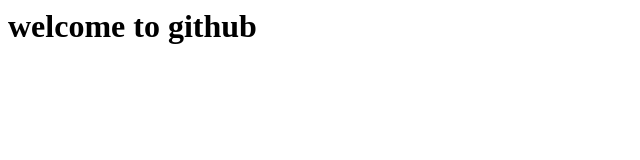
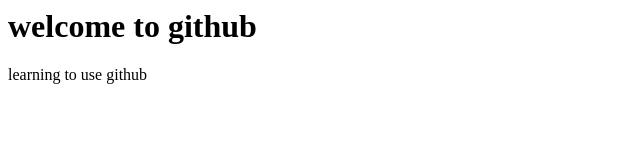
Before and after one commit to Pavan-1502/learing-fullstack, a plain HTML site: page index.html in a window 1280 px wide. Shown: the whole page, without its empty margins (0-640 px from the left). Drawn offline with Linux system fonts and the light colour scheme.

Commit message:
added a paragraph tag

```diff
--- a/index.html
+++ b/index.html
@@ -5,5 +5,6 @@
 </head>
 <body>
 <h1> welcome to github</h1>
+  <p> learning to use github</p>
 </body>
 </html>
```
